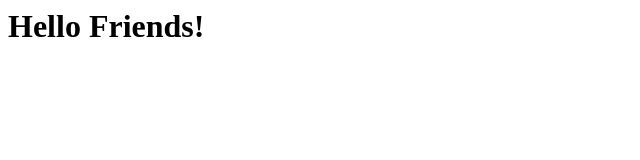
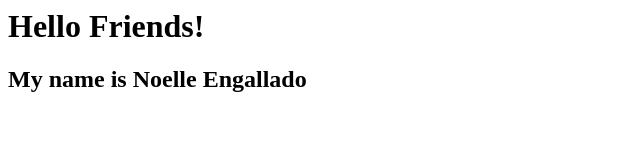
Before and after one commit to Noelle2911/Noelleexperiment, a plain HTML site: page index.html in a window 1280 px wide. Shown: the whole page, without its empty margins (0-640 px from the left). Drawn offline with Linux system fonts and the light colour scheme.

Commit message:
Update index.html

```diff
--- a/index.html
+++ b/index.html
@@ -1 +1,2 @@
 <h1>Hello Friends!<h1>
+<h2>My name is Noelle Engallado<h2>
```
